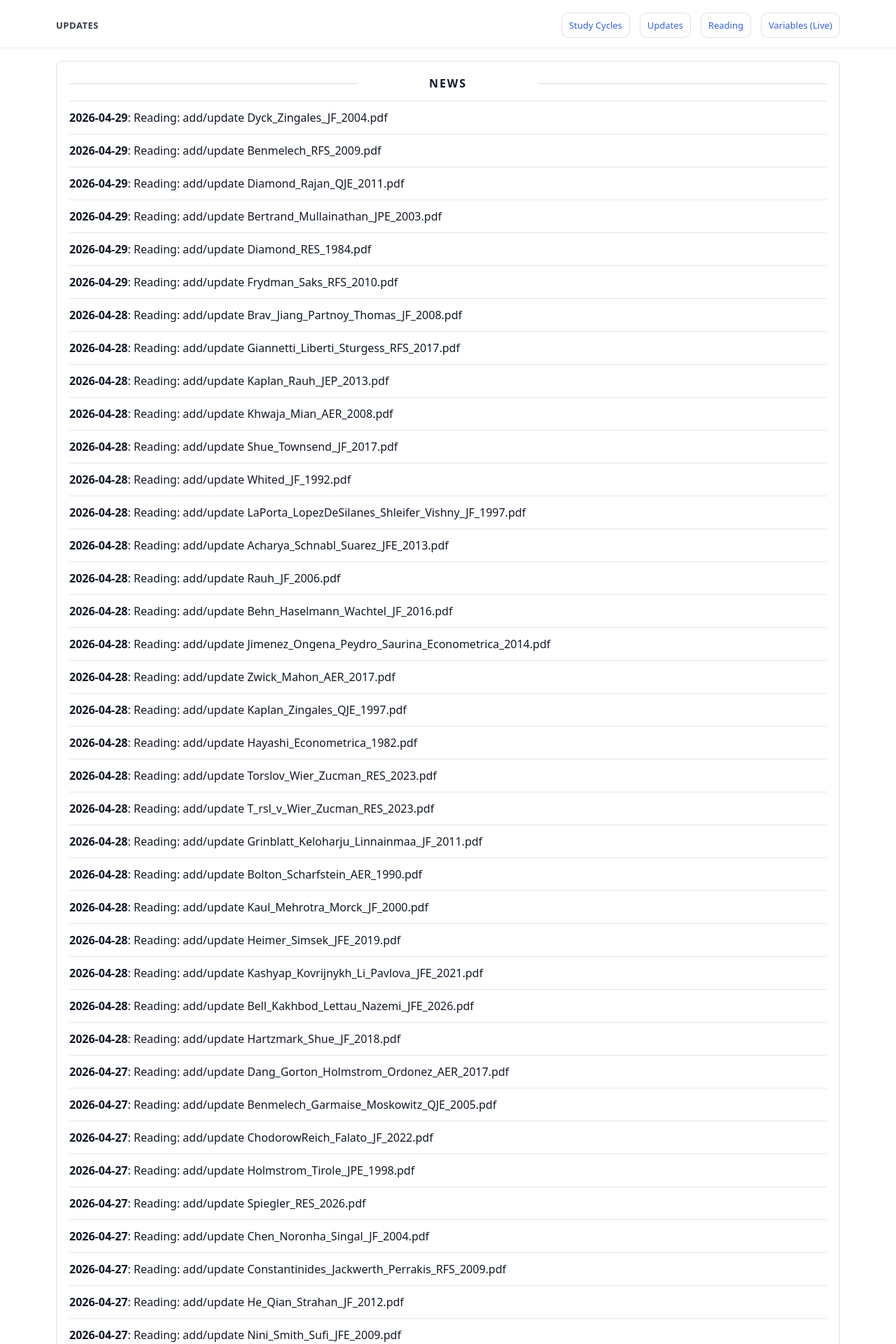
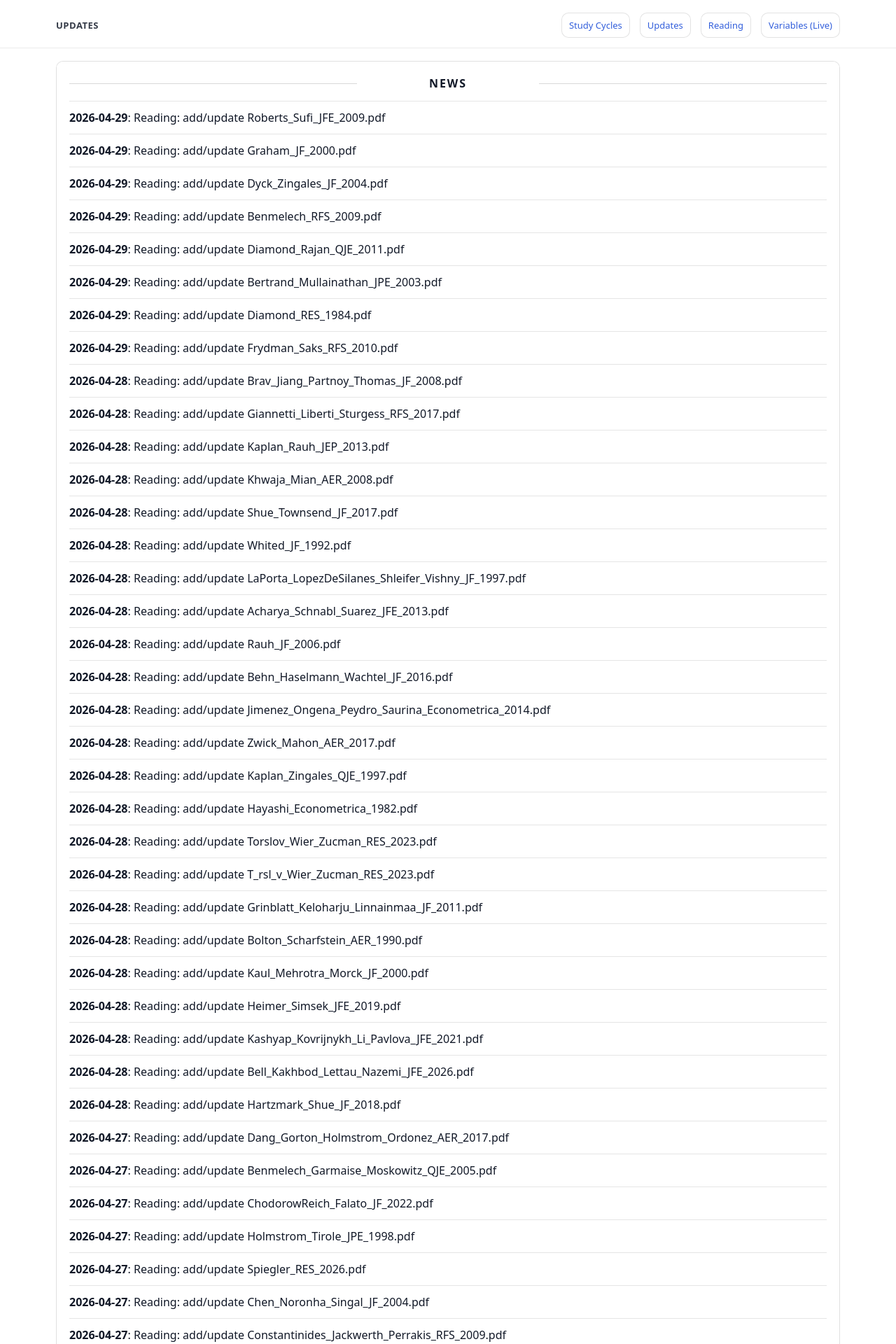
Before and after one commit to yaxinzn/study-archive, a Jekyll site: the page built from updates/index.md, in a window 1280 px wide. Shown: the top 1920 px of the page at 70% size. Built offline with Jekyll 4.4.1, drawn with Linux system fonts in a browser that asks for light colours; some of the changed text lies outside the part shown.

Commit message:
chore: update NEWS feed

```diff
--- a/_data/news.yml
+++ b/_data/news.yml
@@ -1,4 +1,10 @@
 # Auto-generated update history (sorted newest -> oldest). Do not edit manually.
+- ts: "1777417046"
+  date: "2026-04-29"
+  title: "Reading: add/update Roberts_Sufi_JFE_2009.pdf"
+- ts: "1777417027"
+  date: "2026-04-29"
+  title: "Reading: add/update Graham_JF_2000.pdf"
 - ts: "1777416540"
   date: "2026-04-29"
   title: "Reading: add/update Dyck_Zingales_JF_2004.pdf"
```
